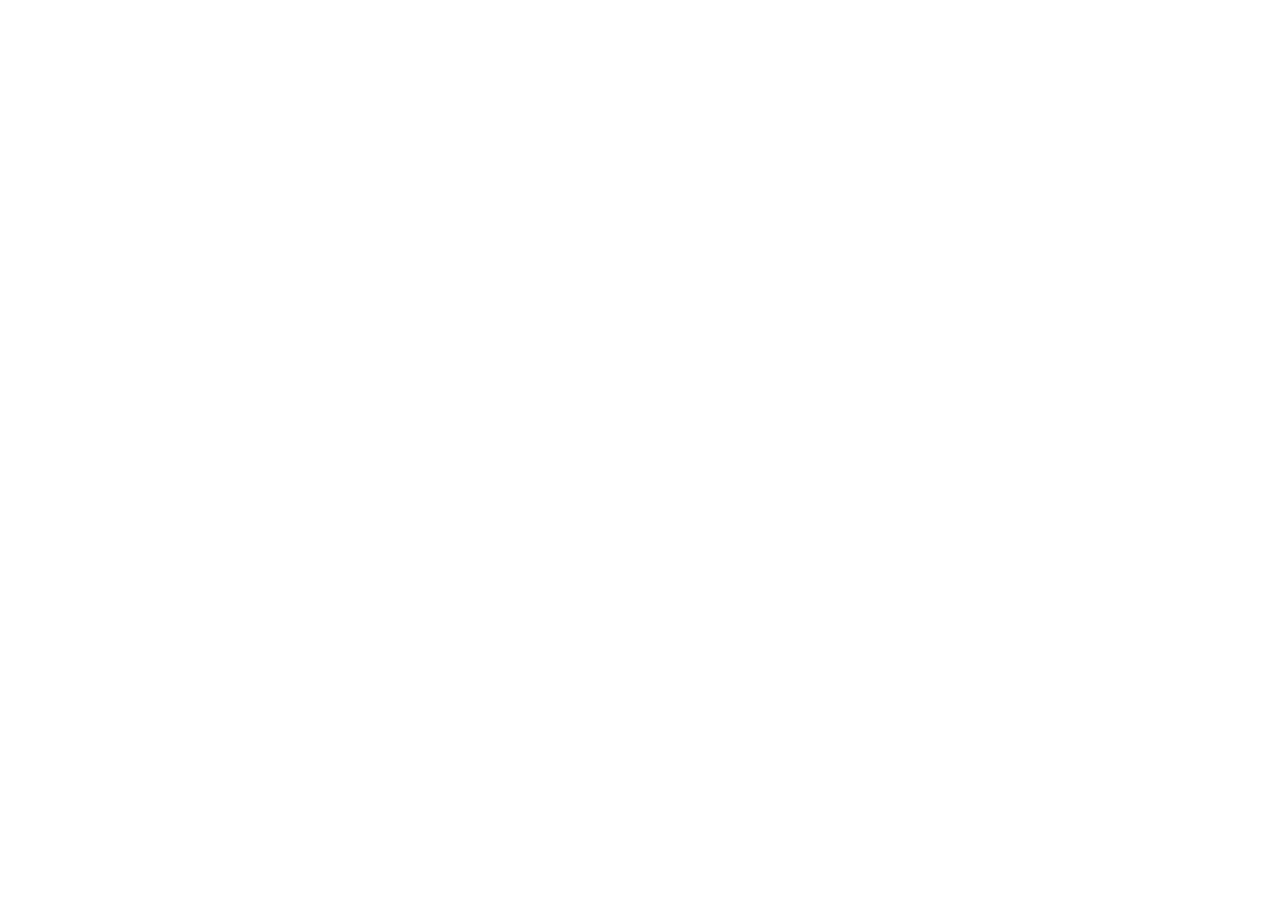
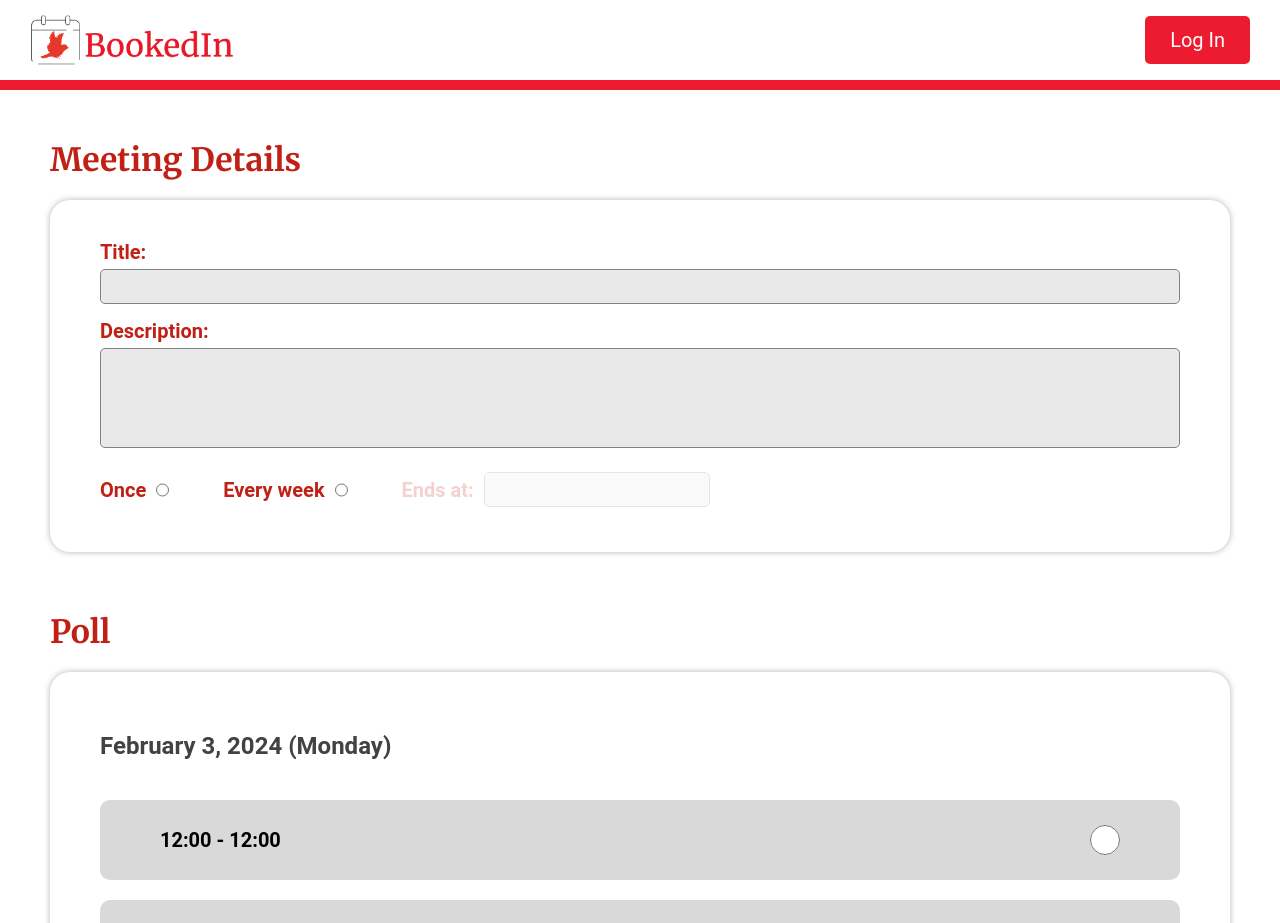
Before and after one commit to MichaelangJason/COMP307-Final-Project, a React (Create React App) app in the folder frontend/: page /poll/1 in a window 1280 px wide. Before the commit this address had no page. Shown: the top 923 px of the page. Before the commit the page ends 800 px from the top, so only its background shows below. Built offline with nearby package versions, Linux system fonts and the light colour scheme.

Commit message:
Implement styling for MeetingPoll.tsx

```diff
--- a/frontend/src/App.tsx
+++ b/frontend/src/App.tsx
@@ -15,6 +15,7 @@
 import Edit from "private-pages/Edit";
 import AdminNav from "layouts/AdminNav";
 import Members from "admin-pages/Members";
+import MeetingPoll from "private-pages/MeetingPoll";
 
 const App = () => {
   return (
@@ -23,6 +24,7 @@
         <Route path="/" element={<PublicNav />}>
           <Route index element={<Home />} />
           <Route path="book/:id" element={<BookMeeting />} />
+          <Route path="poll/:id" element={<MeetingPoll />} />
         </Route>
         <Route path="/login" element={<LogIn />} />
         <Route path="/signup" element={<SignUp />} />
--- a/frontend/src/components/MeetingDate.tsx
+++ b/frontend/src/components/MeetingDate.tsx
@@ -5,6 +5,10 @@
 import "../styles/MeetingDate.scss";
 import { useState } from "react";
 import TimeStamp from "./TimeStamp";
+
+interface Props {
+  readOnly?: boolean;
+}
 
 const predefinedTimeSlots: Array<string> = [];
 for (let hour = 0; hour < 24; hour++) {
@@ -15,7 +19,7 @@
   }
 }
 
-const MeetingDate = () => {
+const MeetingDate = ({ readOnly = false }: Props) => {
   const [selectedDate, setSelectedDate] = useState<string | null>(null);
   const [startTimeIndex, setStartTimeIndex] = useState<number>(0);
   const [endTimeIndex, setEndTimeIndex] = useState<number>(1);
@@ -50,8 +54,13 @@
     setEndTimeIndex(Number(e.target.value));
   };
 
-  const handleAddTimeStamp = (newTimeIndices: [number, number]) => {
-    if (!selectedDate) {
+  const handleAddTimeStamp = (
+    e: React.MouseEvent<HTMLButtonElement, MouseEvent>,
+    newTimeIndices: [number, number]
+  ) => {
+    e.preventDefault();
+
+    if (!selectedDate || readOnly) {
       return;
     }
     setSelectedTimes((prevTimes) => [...prevTimes, newTimeIndices]);
@@ -73,13 +82,18 @@
       <div className="col2">
         <div>
           <label>Location:</label>
-          <input className="grayInput textInput" name="location" />
+          <input
+            readOnly={readOnly}
+            className={readOnly ? "grayInput textInput" : "textInput"}
+            name="location"
+          />
         </div>
         <div className="startEndTime">
           <div className="timeSelectContainer">
             <label>Start Time</label>
             <select
-              className="grayInput"
+              disabled={readOnly}
+              className={readOnly ? "grayInput textInput" : "textInput"}
               value={startTimeIndex}
               onChange={handleStartTimeChange}
             >
@@ -91,7 +105,8 @@
           <div className="timeSelectContainer">
             <label>End Time</label>
             <select
-              className="grayInput"
+              disabled={readOnly}
+              className={readOnly ? "grayInput textInput" : "textInput"}
               value={endTimeIndex}
               onChange={handleEndTimeChange}
             >
@@ -104,12 +119,15 @@
               })}
             </select>
           </div>
-          <div
+          <button
+            disabled={readOnly}
             className={selectedDate ? "icon" : "icon readOnly"}
-            onClick={() => handleAddTimeStamp([startTimeIndex, endTimeIndex])}
+            onClick={(e) =>
+              handleAddTimeStamp(e, [startTimeIndex, endTimeIndex])
+            }
           >
             <FontAwesomeIcon icon={faCirclePlus} />
-          </div>
+          </button>
         </div>
         <div className="timeStampsContainer">
           {selectedTimes.map((timeIndices, index) => (
@@ -124,7 +142,8 @@
           <label>Max Participants Number:</label>
           <input
             type="number"
-            className="grayInput textInput"
+            readOnly={readOnly}
+            className={readOnly ? "grayInput textInput" : "textInput"}
             name="participants"
           />
         </div>
--- a/frontend/src/components/MeetingOverview.tsx
+++ b/frontend/src/components/MeetingOverview.tsx
@@ -1,15 +1,28 @@
 import "../styles/MeetingOverview.scss";
 
-const MeetingOverview = () => {
+interface Props {
+  readOnly?: boolean;
+}
+
+const MeetingOverview = ({ readOnly = false }: Props) => {
   return (
     <div className="meetingOverview roundShadowBorder">
       <div>
         <label>Title:</label>
-        <input className="grayInput textInput" type="text" name="title" />
+        <input
+          readOnly={readOnly}
+          className={readOnly ? "grayInput textInput" : "textInput"}
+          type="text"
+          name="title"
+        />
       </div>
       <div>
         <label>Description:</label>
-        <textarea className="grayInput textInput" name="description" />
+        <textarea
+          readOnly={readOnly}
+          className={readOnly ? "grayInput textInput" : "textInput"}
+          name="description"
+        />
       </div>
       <div className="frequency">
         <div>
@@ -32,7 +45,12 @@
         </div>
         <div className="readOnly">
           <label>Ends at:</label>
-          <input readOnly className="grayInput textInput" type="text" name="end" />
+          <input
+            readOnly
+            className="grayInput textInput"
+            type="text"
+            name="end"
+          />
         </div>
       </div>
     </div>
--- a/frontend/src/components/Poll.tsx
+++ b/frontend/src/components/Poll.tsx
@@ -3,46 +3,33 @@
 
 import "../styles/Poll.scss";
 
-const Poll = () => {
+interface Props {
+  pollContent: {
+    date: string;
+    times: [string, string, boolean, boolean][];
+  }[];
+}
+
+const Poll = ({ pollContent }: Props) => {
   const [dateTimes, setDateTimes] = useState<
     {
       date: string;
-      times: [string, string, boolean][];
+      times: [string, string, boolean, boolean][];
     }[]
-  >([
-    {
-      date: "February 3, 2024 (Monday)",
-      times: [
-        ["12:00", "12:30", true],
-        ["12:00", "12:30", false],
-      ],
-    },
-    {
-      date: "February 6, 2024 (Tuesday)",
-      times: [
-        ["12:00", "12:30", true],
-        ["12:00", "12:30", false],
-        ["12:00", "12:30", false],
-        ["12:00", "12:30", false],
-        ["12:00", "12:30", false],
-      ],
-    },
-    {
-      date: "February 8, 2024 (Thursday)",
-      times: [["12:00", "12:30", false]],
-    },
-  ]);
+  >(pollContent);
   return (
     <div className="poll roundShadowBorder">
       {dateTimes.map((datetime) => (
         <>
           <h2>{datetime.date}</h2>
-          {datetime.times.map((time) => (
+          {datetime.times.map((time, index) => (
             <PollOption
               start={time[0]}
               end={time[0]}
+              id={`poll${datetime.date}${index}`}
               date={datetime.date}
-              isRed={time[2]}
+              toChoose={time[2]}
+              isRed={time[3]}
             />
           ))}
         </>
--- a/frontend/src/components/PollOption.tsx
+++ b/frontend/src/components/PollOption.tsx
@@ -4,6 +4,7 @@
   start: string;
   end: string;
   date: string;
+  id: string;
   toChoose?: boolean;
   isRed?: boolean;
 }
@@ -12,16 +13,25 @@
   start,
   end,
   date,
+  id,
   toChoose = false,
   isRed = false,
 }: Props) => {
   return (
-    <div className={isRed ? "pollOption red" : "pollOption"}>
-      <div>
-        {start} - {end}
-      </div>
-      {toChoose && <input type="radio" value={`${start} - ${end}`} name={date} />}
-    </div>
+    <label
+      className={isRed ? "pollOption red" : toChoose ? "pollOption choice" : "pollOption"}
+      htmlFor={`poll${id}`}
+    >
+      {start} - {end}
+      {toChoose && (
+        <input
+          type="radio"
+          id={`poll${id}`}
+          value={`${start} - ${end}`}
+          name={date}
+        />
+      )}
+    </label>
   );
 };
 
--- a/frontend/src/private-pages/Edit.tsx
+++ b/frontend/src/private-pages/Edit.tsx
@@ -19,7 +19,31 @@
         </div>
         <div>
           <h1>Poll Results</h1>
-          <Poll />
+          <Poll
+            pollContent={[
+              {
+                date: "February 3, 2024 (Monday)",
+                times: [
+                  ["12:00", "12:30", false, true],
+                  ["12:00", "12:30", false, false],
+                ],
+              },
+              {
+                date: "February 6, 2024 (Tuesday)",
+                times: [
+                  ["12:00", "12:30", false, true],
+                  ["12:00", "12:30", false, false],
+                  ["12:00", "12:30", false, false],
+                  ["12:00", "12:30", false, false],
+                  ["12:00", "12:30", false, false],
+                ],
+              },
+              {
+                date: "February 8, 2024 (Thursday)",
+                times: [["12:00", "12:30", false, false]],
+              },
+            ]}
+          />
         </div>
         <SubmitButton
           className="submitButton"
--- /dev/null
+++ b/frontend/src/private-pages/MeetingPoll.tsx
@@ -0,0 +1,45 @@
+import MeetingOverview from "components/MeetingOverview";
+
+import "../styles/MeetingPoll.scss";
+import Poll from "components/Poll";
+
+const MeetingPoll = () => {
+  return (
+    <div id="meetingPoll">
+      <div>
+        <h1>Meeting Details</h1>
+        <MeetingOverview readOnly />
+      </div>
+      <div>
+        <h1>Poll</h1>
+        <Poll
+          pollContent={[
+            {
+              date: "February 3, 2024 (Monday)",
+              times: [
+                ["12:00", "12:30", true, false],
+                ["12:00", "12:30", true, false],
+              ],
+            },
+            {
+              date: "February 6, 2024 (Tuesday)",
+              times: [
+                ["12:00", "12:30", true, false],
+                ["12:00", "12:30", true, false],
+                ["12:00", "12:30", true, false],
+                ["12:00", "12:30", true, false],
+                ["12:00", "12:30", true, false],
+              ],
+            },
+            {
+              date: "February 8, 2024 (Thursday)",
+              times: [["12:00", "12:30", true, false]],
+            },
+          ]}
+        />
+      </div>
+    </div>
+  );
+};
+
+export default MeetingPoll;
--- a/frontend/src/styles/MeetingDate.scss
+++ b/frontend/src/styles/MeetingDate.scss
@@ -124,10 +124,12 @@
       }
 
       .icon {
+        background-color: colors.$white;
+        border: none;
+        padding: 0;
         width: 25px;
         height: auto;
         margin-bottom: 8px;
-        cursor: pointer;
 
         svg {
           width: 100%;
--- /dev/null
+++ b/frontend/src/styles/MeetingPoll.scss
@@ -0,0 +1,22 @@
+@use "../themes/colors.scss";
+
+#meetingPoll {
+  padding: 30px 50px;
+  display: flex;
+  flex-direction: column;
+  gap: 20px;
+
+  input,
+  textarea {
+    margin: 5px 0;
+    border: 1px solid colors.$mediumGray;
+  }
+
+  > div {
+    margin: 20px 0;
+
+    h1 {
+      margin: 0 0 20px 0;
+    }
+  }
+}
--- a/frontend/src/styles/PollOption.scss
+++ b/frontend/src/styles/PollOption.scss
@@ -38,3 +38,13 @@
   color: colors.$white;
   background-color: colors.$brightRed;
 }
+
+.choice {
+  cursor: pointer;
+  transition: background-color 0.5s ease, color 0.5s ease;
+}
+
+.choice:hover {
+  color: colors.$white;
+  background-color: colors.$brightRed;
+}
```
